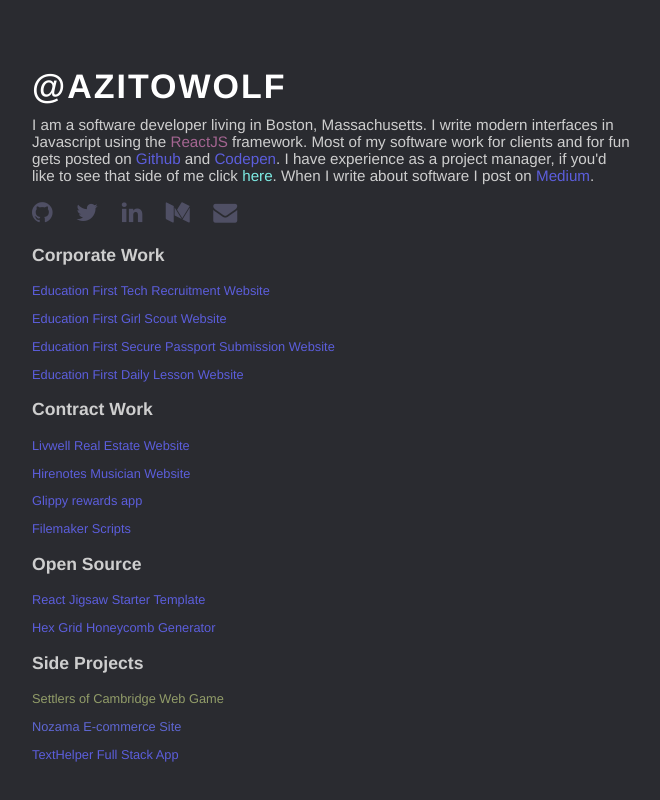
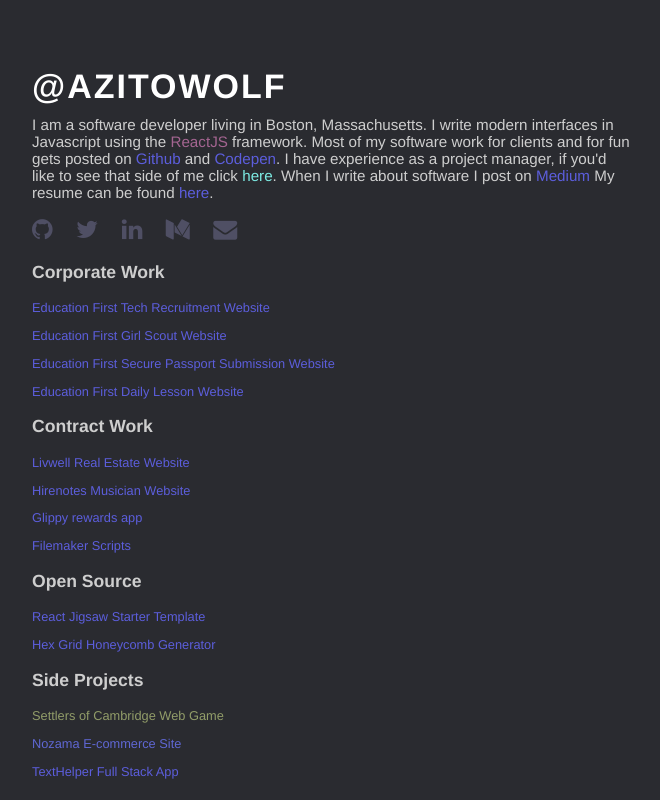
Before and after one commit to azitowolf/portfolio, a website: page index.html in a window 1280 px wide. Shown: the whole page, without its empty margins (308-968 px from the left). Drawn offline with Linux system fonts and the light colour scheme.

Commit message:
added resume link!

```diff
--- a/index.html
+++ b/index.html
@@ -31,7 +31,7 @@
 					Most of my software work for clients and for fun gets posted on <a href="http://github.com/azitowolf/">Github</a>
 					and <a href="http://codepen.io/azitowolf/pens/public/">Codepen</a>.
 					I have experience as a project manager, if you'd like to see that side of me click <a href="https://sites.google.com/view/azwonlineportfolio/work">here</a>.
-					When I write about software I post on <a href="https://medium.com/@alexzitowolf">Medium</a>.
+					When I write about software I post on <a href="https://medium.com/@alexzitowolf">Medium</a> My resume can be found <a href="https://standardresume.co/r/AlexanderZitoWolf">here</a>.
 				</p>
 
 				<div class="links">
```
